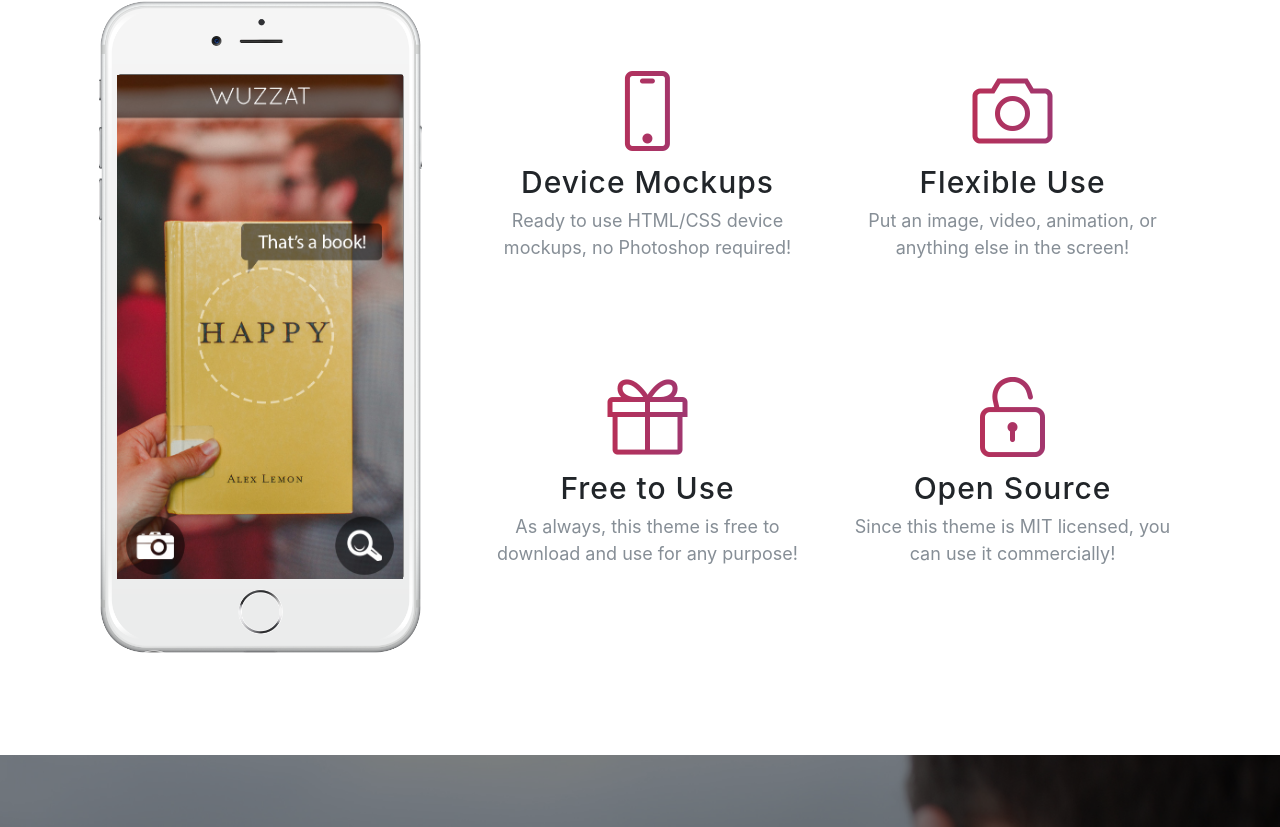
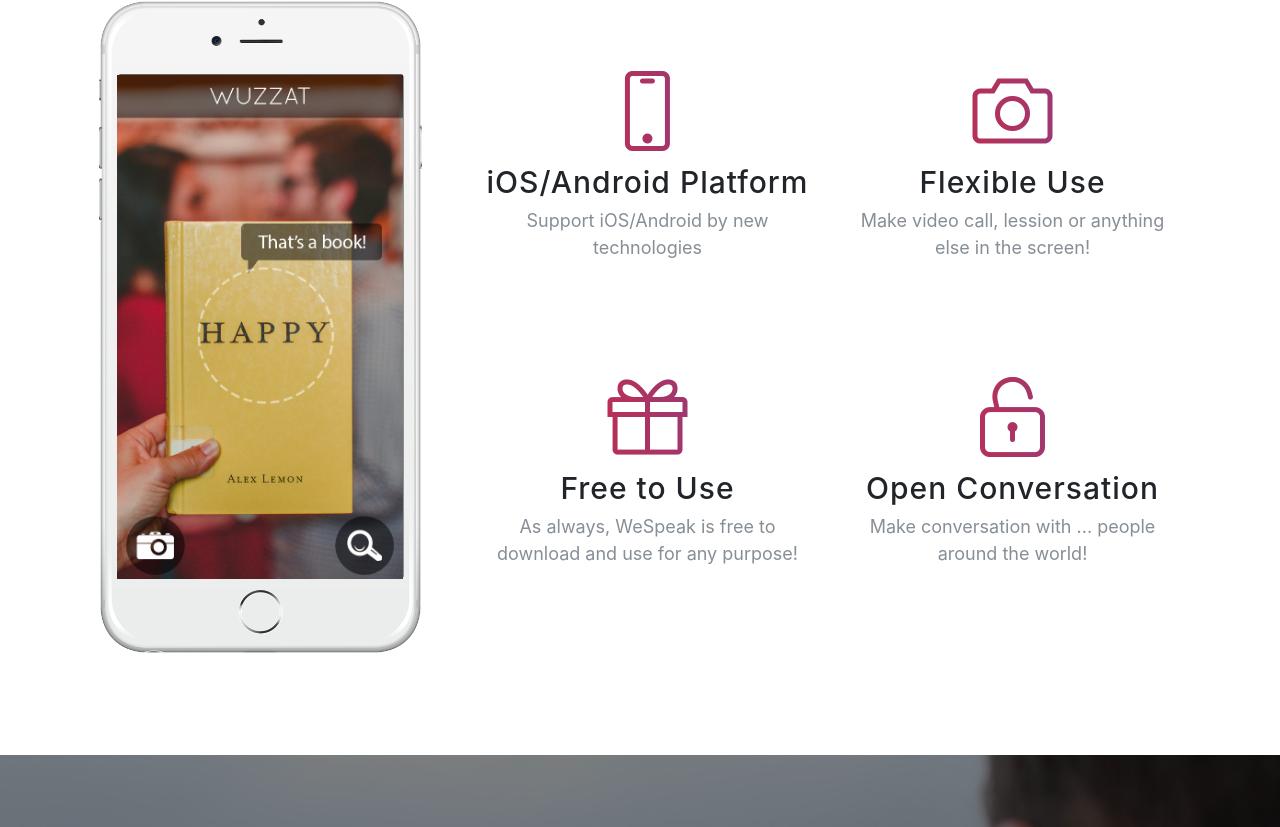
Before and after one commit to wespeakapp/wespeakapp.github.io, a website with bundled scripts: page index.html in a window 1280 px wide. Shown: the part 1673-2500 px from the top of the page. Built offline with nearby package versions, Linux system fonts and the light colour scheme; a web font is replaced by a local one.

Commit message:
change introduction

```diff
--- a/index.html
+++ b/index.html
@@ -126,15 +126,15 @@
                 <div class="col-lg-6">
                   <div class="feature-item">
                     <i class="icon-screen-smartphone text-primary"></i>
-                    <h3>Device Mockups</h3>
-                    <p class="text-muted">Ready to use HTML/CSS device mockups, no Photoshop required!</p>
+                    <h3>iOS/Android Platform</h3>
+                    <p class="text-muted">Support iOS/Android by new technologies</p>
                   </div>
                 </div>
                 <div class="col-lg-6">
                   <div class="feature-item">
                     <i class="icon-camera text-primary"></i>
                     <h3>Flexible Use</h3>
-                    <p class="text-muted">Put an image, video, animation, or anything else in the screen!</p>
+                    <p class="text-muted">Make video call, lession or anything else in the screen!</p>
                   </div>
                 </div>
               </div>
@@ -143,14 +143,14 @@
                   <div class="feature-item">
                     <i class="icon-present text-primary"></i>
                     <h3>Free to Use</h3>
-                    <p class="text-muted">As always, this theme is free to download and use for any purpose!</p>
+                    <p class="text-muted">As always, WeSpeak is free to download and use for any purpose!</p>
                   </div>
                 </div>
                 <div class="col-lg-6">
                   <div class="feature-item">
                     <i class="icon-lock-open text-primary"></i>
-                    <h3>Open Source</h3>
-                    <p class="text-muted">Since this theme is MIT licensed, you can use it commercially!</p>
+                    <h3>Open Conversation</h3>
+                    <p class="text-muted">Make conversation with ... people around the world!</p>
                   </div>
                 </div>
               </div>
@@ -163,7 +163,7 @@
     <section class="cta">
       <div class="cta-content">
         <div class="container">
-          <h2>Stop waiting.<br>Start building.</h2>
+          <h2>Stop waiting.<br>Start learning English with WeSpeak.</h2>
           <a href="#contact" class="btn btn-outline btn-xl js-scroll-trigger">Let's Get Started!</a>
         </div>
       </div>
@@ -174,7 +174,7 @@
       <div class="container">
         <h2>We
           <i class="fa fa-heart"></i>
-          new friends!</h2>
+          English!</h2>
         <ul class="list-inline list-social">
           <li class="list-inline-item social-twitter">
             <a href="#">
```
